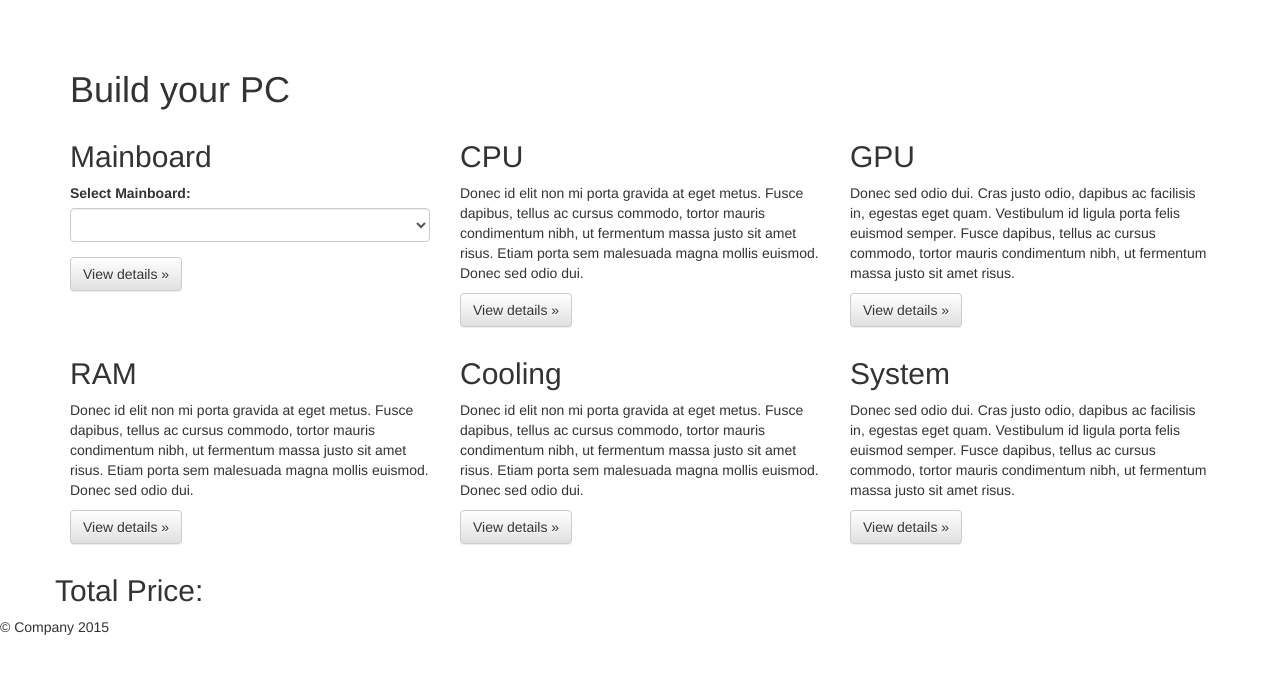
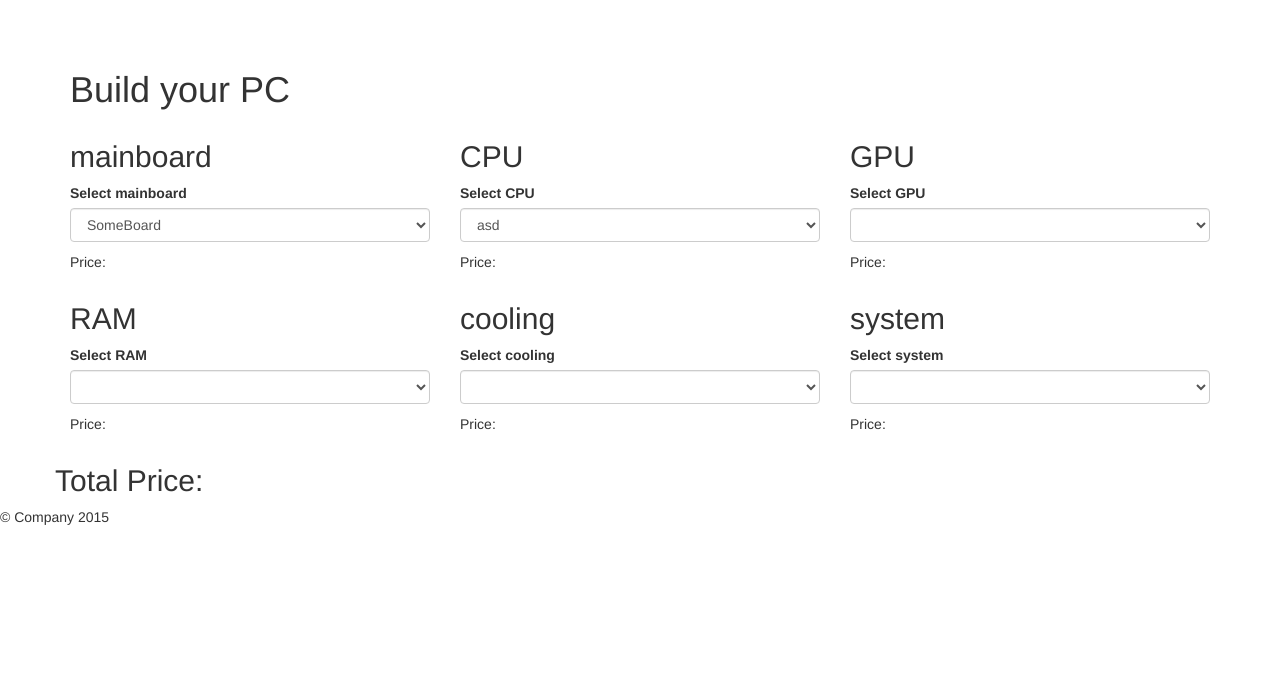
Before and after one commit to ninijay/build-ur-pc, a plain HTML site: page index.html in a window 1280 px wide. Drawn offline with nearby package versions, Linux system fonts and the light colour scheme.

Commit message:
automatic fields generation

```diff
--- a/index.html
+++ b/index.html
@@ -32,76 +32,9 @@
             <p class="browserupgrade">You are using an <strong>outdated</strong> browser. Please <a href="http://browsehappy.com/">upgrade your browser</a> to improve your experience.</p>
         <![endif]-->
 
-  <div class="container">
+  <div class="container" id="main">
     <h1>Build your PC</h1>
-    <!-- Example row of columns -->
-    <div class="row">
-      <div class="col-md-4">
-        <h2>Mainboard</h2>
-        <p>
-            <div class="form-group">
-                <label for="sel1">Select Mainboard:</label>
-                <select class="form-control" id="mainboardList">
 
-                </select>
-              </div>
-        </p>
-        <p>
-          <a class="btn btn-default" href="#" role="button">View details &raquo;</a>
-        </p>
-      </div>
-      <div class="col-md-4">
-        <h2>CPU</h2>
-        <p>Donec id elit non mi porta gravida at eget metus. Fusce dapibus, tellus ac cursus commodo, tortor mauris condimentum
-          nibh, ut fermentum massa justo sit amet risus. Etiam porta sem malesuada magna mollis euismod. Donec sed odio dui.
-        </p>
-        <p>
-          <a class="btn btn-default" href="#" role="button">View details &raquo;</a>
-        </p>
-      </div>
-      <div class="col-md-4">
-        <h2>GPU</h2>
-        <p>Donec sed odio dui. Cras justo odio, dapibus ac facilisis in, egestas eget quam. Vestibulum id ligula porta felis
-          euismod semper. Fusce dapibus, tellus ac cursus commodo, tortor mauris condimentum nibh, ut fermentum massa justo
-          sit amet risus.</p>
-        <p>
-          <a class="btn btn-default" href="#" role="button">View details &raquo;</a>
-        </p>
-      </div>
-    </div>
-    <div class="row">
-      <div class="col-md-4">
-        <h2>RAM</h2>
-        <p>Donec id elit non mi porta gravida at eget metus. Fusce dapibus, tellus ac cursus commodo, tortor mauris condimentum
-          nibh, ut fermentum massa justo sit amet risus. Etiam porta sem malesuada magna mollis euismod. Donec sed odio dui.
-        </p>
-        <p>
-          <a class="btn btn-default" href="#" role="button">View details &raquo;</a>
-        </p>
-      </div>
-      <div class="col-md-4">
-        <h2>Cooling
-        </h2>
-        <p>Donec id elit non mi porta gravida at eget metus. Fusce dapibus, tellus ac cursus commodo, tortor mauris condimentum
-          nibh, ut fermentum massa justo sit amet risus. Etiam porta sem malesuada magna mollis euismod. Donec sed odio dui.
-        </p>
-        <p>
-          <a class="btn btn-default" href="#" role="button">View details &raquo;</a>
-        </p>
-      </div>
-      <div class="col-md-4">
-        <h2>System</h2>
-        <p>Donec sed odio dui. Cras justo odio, dapibus ac facilisis in, egestas eget quam. Vestibulum id ligula porta felis
-          euismod semper. Fusce dapibus, tellus ac cursus commodo, tortor mauris condimentum nibh, ut fermentum massa justo
-          sit amet risus.</p>
-        <p>
-          <a class="btn btn-default" href="#" role="button">View details &raquo;</a>
-        </p>
-      </div>
-    </div>
-    <div class="row">
-      <h2>Total Price: </h2>
-    </div>
   </div>
   <footer>
     <p>&copy; Company 2015</p>
--- a/js/main.js
+++ b/js/main.js
@@ -1,6 +1,6 @@
 $(document).ready(function () {
 
-    var fakemainboard = [
+    window.fakemainboard = [
         {
             "name" : "SomeBoard",
             "id": "1",
@@ -18,19 +18,126 @@ $(document).ready(function () {
         }
     ];
 
+    window.fakeCPU = [
+        {
+            "name" : "asd",
+            "id": "1",
+            "price" : 1
+        },
+        {
+            "name" : "sdfs",
+            "id": "2",
+            "price" : 2
+        },
+        {
+            "name" : "sdfsd",
+            "id": "3",
+            "price" : 3
+        }
+    ];
+    function calcTotal()
+    {
+        var i = 0;
+        $("[id$='Price']").each(function(){
+            console.log($(this).data("price"));
+
+            i+= parseInt($(this).data("price")) || 0;
+        });
+        return i;
+    }
+
     // data is an array
     function attachDataToOption(data, id){
+        var listId = "#"+id+"List";
+        var PriceId = "#"+id+"Price";
         data.forEach(opt => {
             var $opt = $("<option>",
             {
                 value: opt.id,
-            }).val(opt.name);
-
-            $opt.appendTo($(id));
+            }).text(opt.name);
+            $opt.data("price", opt.price);
+            $opt.appendTo($(listId));
         });
 
+
+        $(listId).on("change", function(){
+            var price = $("option:selected", this).data("price");
+            $(PriceId).html("Price: "+ price);
+            $(PriceId).data("price", price);
+            $("#result").html("Total Price: " + calcTotal());
+        });
     };
 
-    attachDataToOption(fakemainboard, "mainboardList");
+    function render(){
+        var cats = [
+            "mainboard",
+            "CPU",
+            "GPU",
+            "RAM",
+            "cooling",
+            "system"
+        ];
+
+        var cols = 1;
+        var $row = $("<div>", {
+            "class" : "row"
+        });
+
+        var $main = $("#main");
+
+        var check = 3;
+        if(cats.length < 3)
+        {
+            check = cats.length;
+        }
+
+        cats.forEach(element => {
+                var $col = $("<div>", {
+                    class : "col-md-4",
+                    id : element + "Main"
+                });
+                cols++;
+                $("<h2>").text(element).appendTo($col);
+                var $p = $("<p>");
+                var $grp = $("div", {
+                    "class" : "form-group"
+                });
+                var $lbl = $("<label>", {
+                    "for" : element+"List"
+                }).text("Select " + element);
+                var $select = $("<select>", {
+                    class: "form-control",
+                    id : element+"List"
+                });
+                var $price = $("<p>",
+                {
+                    id : element + "Price"
+                }).text("Price:");
+
+                $grp.appendTo($p);
+                $lbl.appendTo($p);
+                $select.appendTo($p);
+                $p.appendTo($col);
+                $price.appendTo($col);
+                $col.appendTo($row);
+                $row.appendTo($main);
+                console.log($row);
+        });
+
+        $row = $("<div>", {
+            class:"row"
+        });
+
+        var $total = $("<h2>",{
+            id : "result"
+        }).text("Total Price:");
+
+        $total.appendTo($row);
+        $row.appendTo($main);
+
+    }
+    render();
+    attachDataToOption(window.fakemainboard, "mainboard");
+    attachDataToOption(window.fakeCPU, "CPU");
 
 });
```
